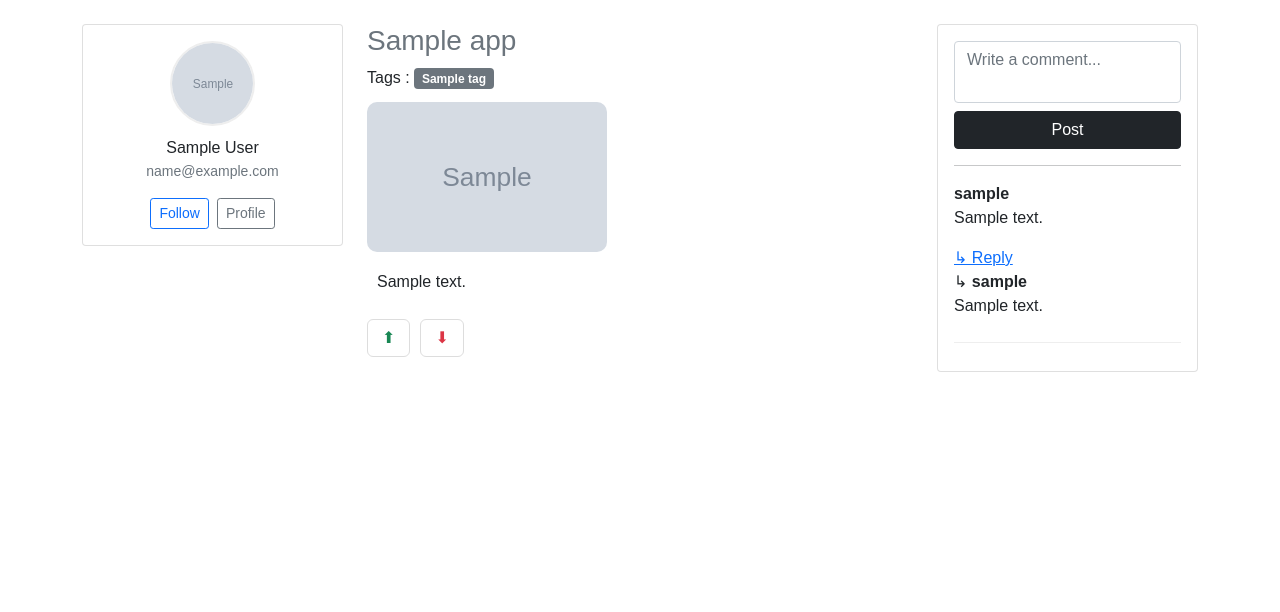
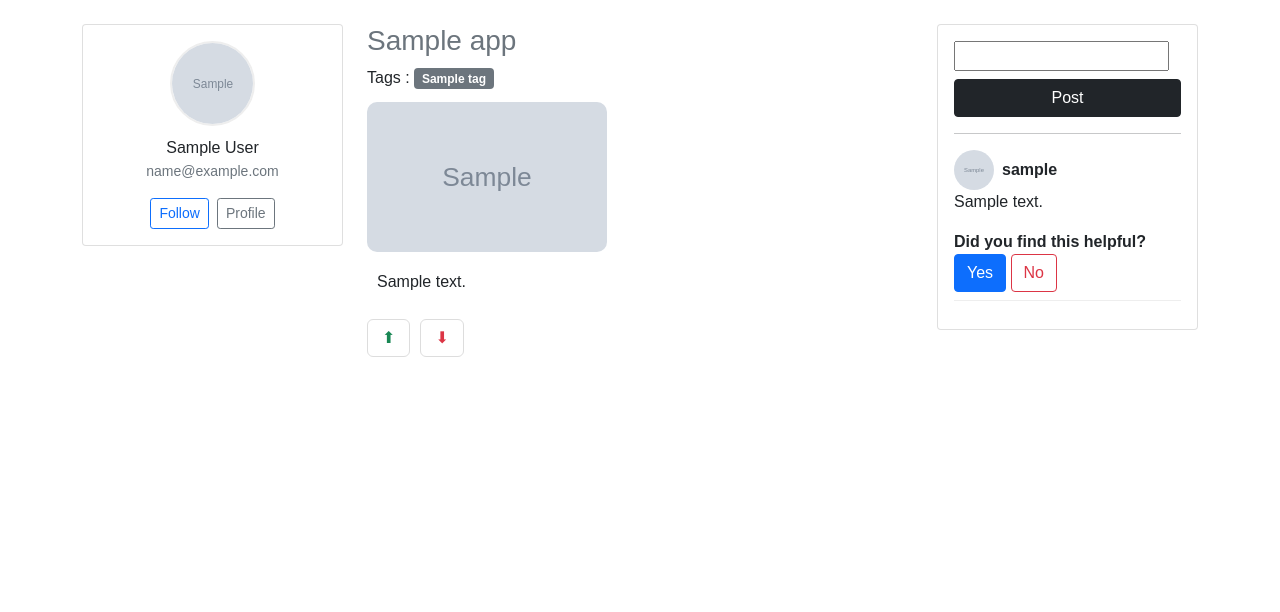
Before and after one commit to nishan756/SaasCom, a Django app: template apps/templates/app-detail.html in a window 1280 px wide. Shown: the part 56-668 px from the top of the page. Run offline with Django 5.2, Linux system fonts and the light colour scheme; the template is opened without the code that fills it: most values are stand-ins (such as "Sample title", 1, 10 or a date in 2020); grey boxes marked "Sample" are stand-in pictures; form fields are guessed from the names that the template uses; some libraries are stand-ins or nearby versions.

Commit message:
Added delete dropdown button at review section

```diff
--- a/apps/templates/app-detail.html
+++ b/apps/templates/app-detail.html
@@ -112,15 +112,13 @@
         <!-- RIGHT: COMMENTS -->
         <div class="col-lg-3">
 
-            <div class="card comment-card">
+            <div class="card review-card">
                 <div class="card-body">
 
                     <!-- Comment Form -->
-                    <form method="POST" action = "">
+                    <form method="POST" action = "{% url 'add-review' app.id%}">
                         {% csrf_token %}
-                        <textarea class="form-control review-input"
-                                  name="content"
-                                  placeholder="Write a comment..."></textarea>
+                        {{form.review}}
 
                         <button class="btn btn-dark w-100 mt-2">
                             Post
@@ -130,21 +128,78 @@
                     <hr>
 
                     <!-- Comments -->
-                    {% for comment in comments %}
+                    {% for review in reviews %}
 
                         <div class="review">
 
-                            <strong>{{ comment.user.username }}</strong>
-                            <p>{{ comment.content }}</p>
+                            <div class="d-flex justify-content-between align-items-start">
 
-                            <a class="reply-toggle">↳ Reply</a>
+                                <!-- LEFT -->
+                                <div class="d-flex align-items-center gap-2">
 
-                            {% for reply in comment.replies.all %}
-                                <div class="reply">
-                                    ↳ <strong>{{ reply.user.username }}</strong>
-                                    <p>{{ reply.content }}</p>
+                                    {% if review.user.image %}
+                                        <img src="{{ review.user.image.url }}" class="user-profile">
+                                    {% else %}
+                                        <img src="{% static 'icons/'|add:review.user.gender|add:'-sign.png'%}"
+                                            class="user-profile">
+                                    {% endif %}
+
+                                    <strong>{{ review.user.username }}</strong>
+
                                 </div>
-                            {% endfor %}
+
+                                <!-- RIGHT -->
+                                {% if request.user == review.user %}
+
+                                    <div class="dropdown">
+
+                                        <button class="btn btn-sm border-0 shadow-none"
+                                                data-bs-toggle="dropdown">
+
+                                            ⋮
+
+                                        </button>
+
+                                        <ul class="dropdown-menu dropdown-menu-end">
+
+                                            <li>
+
+                                                <form method="POST"
+                                                    action="{% url 'del-review' review.id %}">
+
+                                                    {% csrf_token %}
+
+                                                    <button type="submit"
+                                                            class="dropdown-item text-danger">
+
+                                                        Delete
+
+                                                    </button>
+
+                                                </form>
+
+                                            </li>
+
+                                        </ul>
+
+                                    </div>
+
+                                {% endif %}
+
+                            </div>
+
+
+
+                            <p>{{ review.review }}</p>
+
+                            <strong>Did you find this helpful?</strong>
+                                <form method="POST">
+                                    {% csrf_token %}
+                                    <span>
+                                        <button type="submit" class='btn btn-primary' name="yes" value="yes">Yes</button>
+                                        <button type="submit" class='btn btn-outline-danger' name="no" value="no">No</button>
+                                    </span>
+                            </form>
 
                         </div>
 
```
